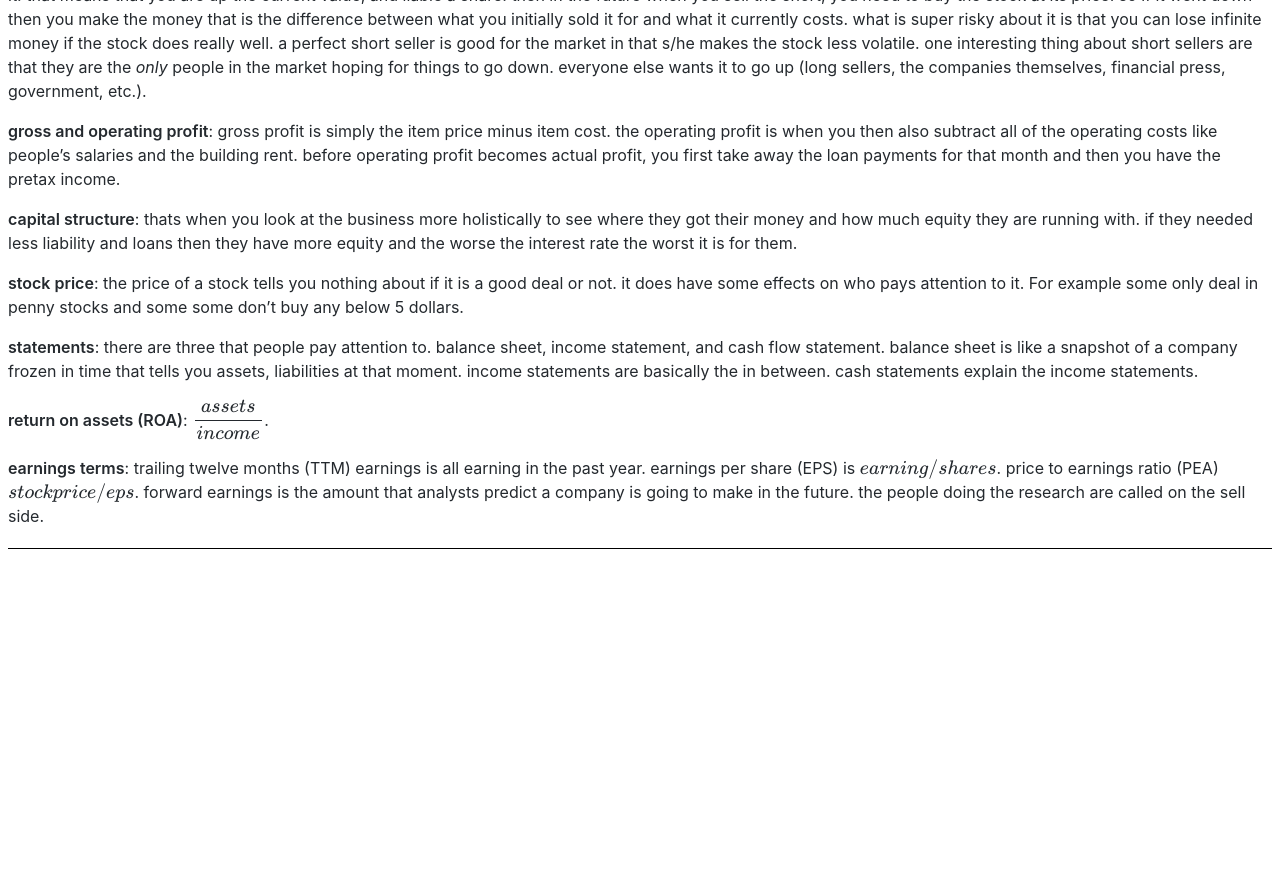
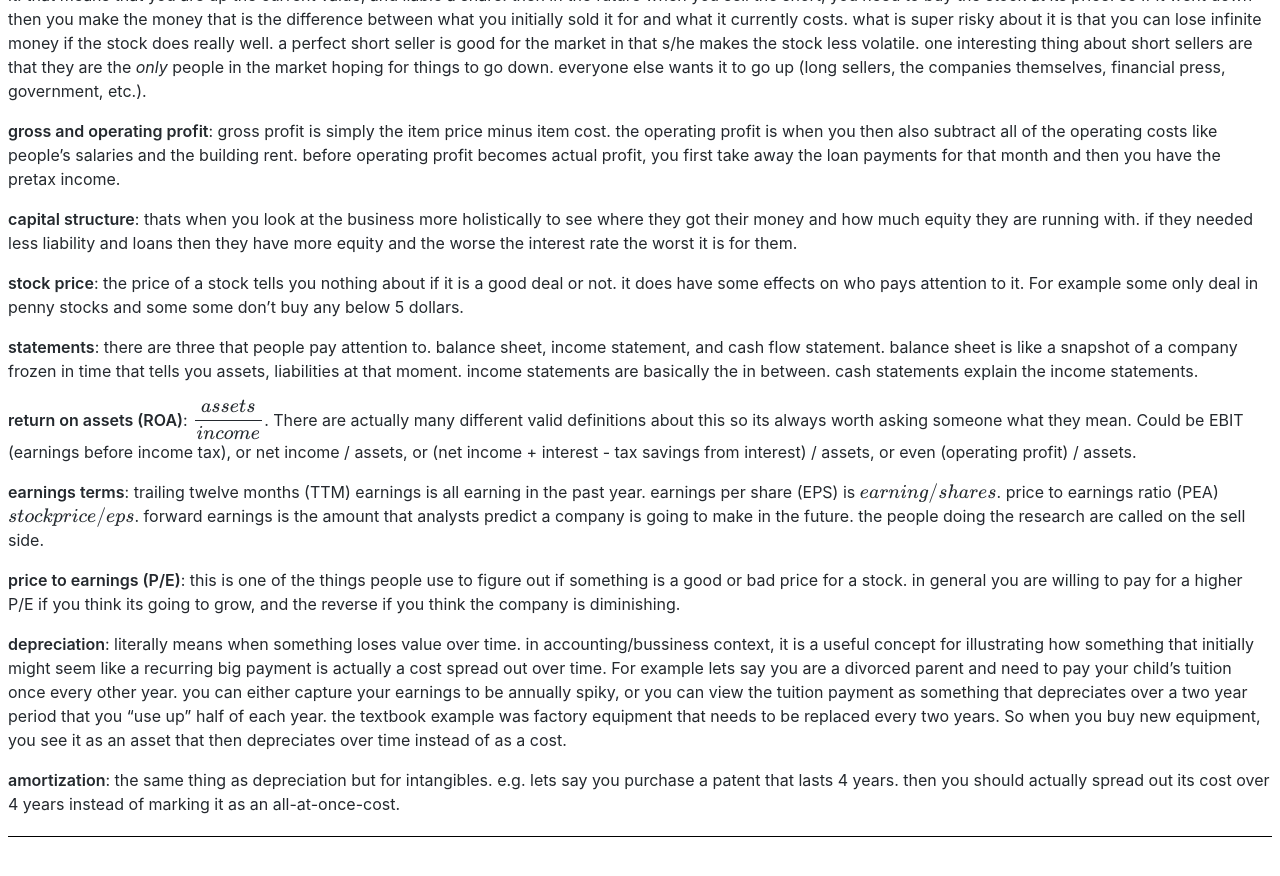
Before and after one commit to samouri/samouri.github.io, a Jekyll site: the page built from finance-notes.md, in a window 1280 px wide and 900 px high, scrolled down 1684 px. Shown: the top 876 px of the window. Built offline with Jekyll 4.4.1, drawn with Linux system fonts in a browser that asks for light colours; formulas are drawn with MathJax 3; before the commit the page ends 2296 px from its top, so only the background shows below that.

```diff
--- a/finance-notes.md
+++ b/finance-notes.md
@@ -64,6 +64,12 @@
 
 **statements**: there are three that people pay attention to. balance sheet, income statement, and cash flow statement.   balance sheet is like a snapshot of a company frozen in time that tells you assets, liabilities at that moment.  income statements are basically the in between. cash statements explain the income statements.
 
-**return on assets (ROA)**: $$\dfrac{assets} {income}$$.
+**return on assets (ROA)**: $$\dfrac{assets} {income}$$.  There are actually many different valid definitions about this so its always worth asking someone what they mean. Could be EBIT (earnings before income tax), or net income / assets, or (net income + interest - tax savings from interest) / assets, or even (operating profit) / assets.
 
 **earnings terms**: trailing twelve months (TTM) earnings is all earning in the past year. earnings per share (EPS) is $$earning/shares$$.  price to earnings ratio (PEA) $$stock price / eps$$.  forward earnings is the amount that analysts predict a company is going to make in the future. the people doing the research are called on the sell side.
+
+**price to earnings (P/E)**: this is one of the things people use to figure out if something is a good or bad price for a stock. in general you are willing to pay for a higher P/E if you think its going to grow, and the reverse if you think the company is diminishing.
+
+**depreciation**: literally means when something loses value over time. in accounting/bussiness context, it is a useful concept for illustrating how something that initially might seem like a recurring big payment is actually a cost spread out over time.  For example lets say you are a divorced parent and need to pay your child's tuition once every other year. you can either capture your earnings to be annually spiky, or you can view the tuition payment as something that depreciates over a two year period that you "use up" half of each year.  the textbook example was factory equipment that needs to be replaced every two years. So when you buy new equipment, you see it as an asset that then depreciates over time instead of as a cost.
+
+**amortization**: the same thing as depreciation but for intangibles. e.g. lets say you purchase a patent that lasts 4 years.  then you should actually spread out its cost over 4 years instead of marking it as an all-at-once-cost.
```
